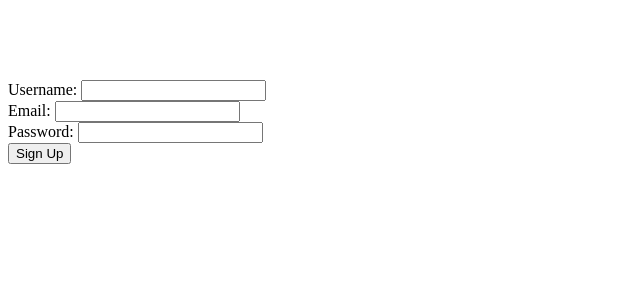
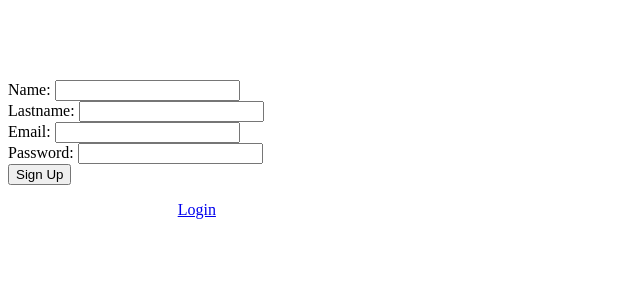
Before and after one commit to chalisa-puwaphat/ALISA-GPT3.5, a Flask app: page /signup in a window 1280 px wide. Shown: the top 300 px of the page, without its empty margins (0-640 px from the left). Run offline with Flask 3, Linux system fonts and the light colour scheme.

Commit message:
Update signup.html
login-signup (without GG)

```diff
--- a/templates/signup.html
+++ b/templates/signup.html
@@ -1,4 +1,3 @@
-<!-- signup.html -->
 <!DOCTYPE html>
 <html>
 
@@ -12,8 +11,12 @@
 
     <form method="POST" action="{{ url_for('signup') }}">
       <div class="form-group mt-3">
-        <label for="username">Username:</label>
-        <input type="text" class="form-control" id="username" name="username" required>
+        <label for="name">Name:</label>
+        <input type="text" class="form-control" id="name" name="name" required>
+      </div>
+      <div class="form-group mt-3">
+        <label for="lastname">Lastname:</label>
+        <input type="text" class="form-control" id="lastname" name="lastname" required>
       </div>
       <div class="form-group mt-3">
         <label for="email">Email:</label>
@@ -25,6 +28,8 @@
       </div>
       <button type="submit" class="btn btn-primary mt-3">Sign Up</button>
     </form>
+
+    <p class="mt-3" style="color: white;">Already have an account? <a href="{{ url_for('login') }}">Login</a>.</p>
   </div>
 </body>
 
```
